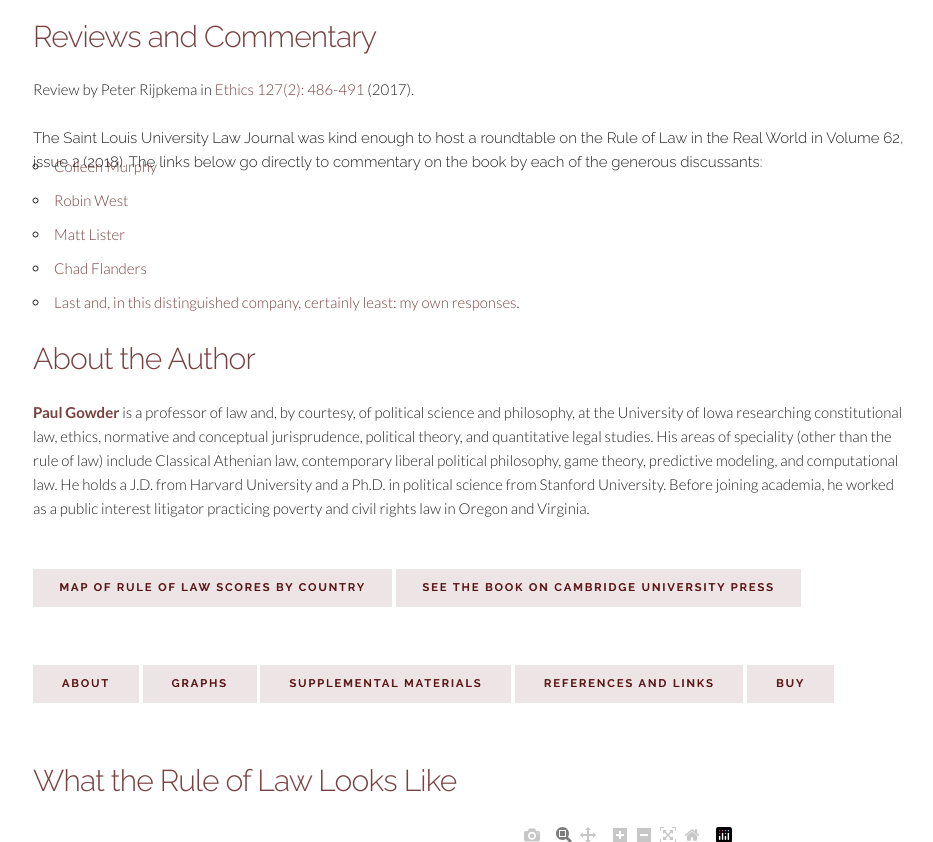
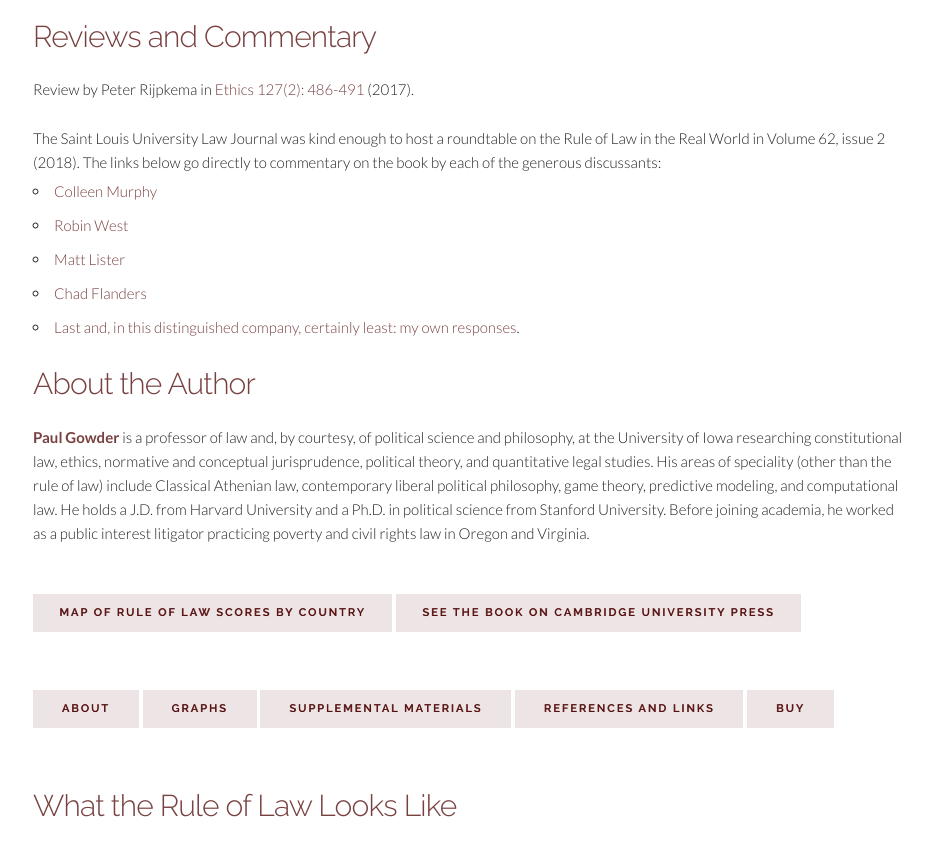
Before and after one commit to paultopia/rlrw, a plain HTML site: page index.html in a window 1280 px wide. Shown: the part 1180-2022 px from the top of the page, without its empty margins (127-1060 px from the left). Drawn offline with nearby package versions, Linux system fonts and the light colour scheme; files that its build step writes are made by us from their sources.

Commit message:
fix paragraph

```diff
--- a/index.html
+++ b/index.html
@@ -99,7 +99,7 @@
 
                 <p>Review by Peter Rijpkema in <a href="http://www.journals.uchicago.edu/doi/abs/10.1086/688745?journalCode=et">Ethics 127(2): 486-491</a> (2017).</p>
 
-                The Saint Louis University Law Journal was kind enough to host a roundtable on the Rule of Law in the Real World in Volume 62, issue 2 (2018).  The links below go directly to commentary on the book by each of the generous discussants:
+                <p>The Saint Louis University Law Journal was kind enough to host a roundtable on the Rule of Law in the Real World in Volume 62, issue 2 (2018).  The links below go directly to commentary on the book by each of the generous discussants: </p>
 
                 <ul>
                 <li><a href="https://www.slu.edu/law/law-journal/pdfs/issues-archive/v62-no2/colleen_murphy_article.pdf">Colleen Murphy</li>
```
